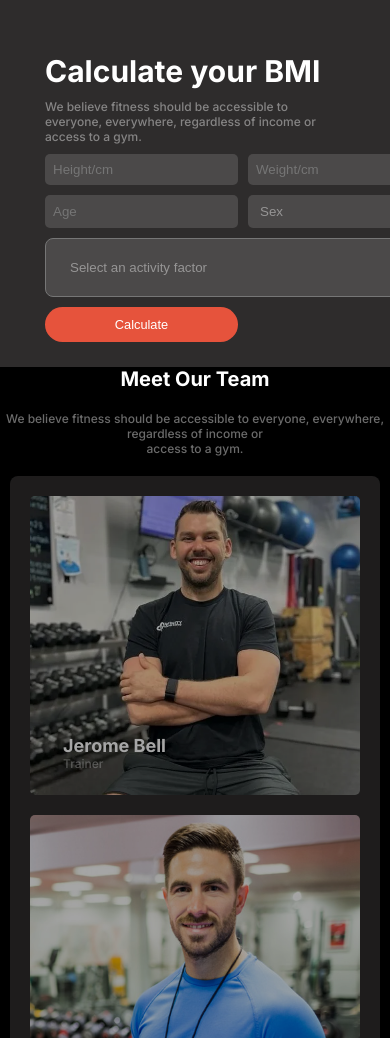
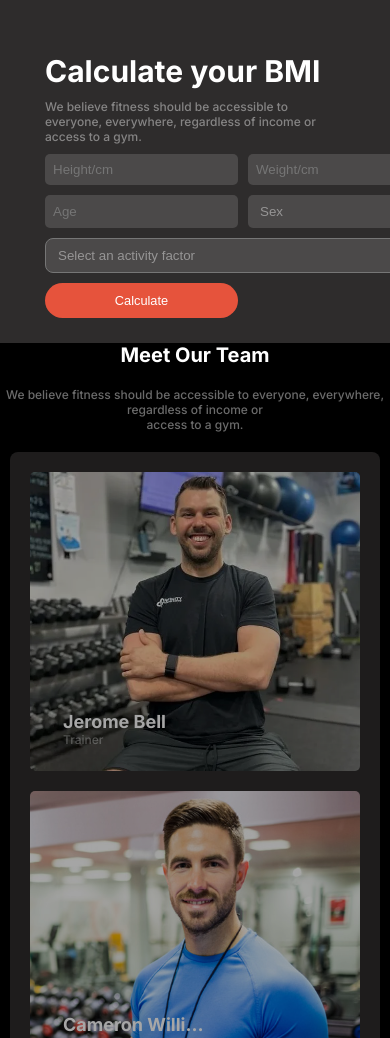
Before and after one commit to AsifaJahanSafa/Vitality, a plain HTML site: page index.html in a window 390 px wide. Shown: the part 3233-4271 px from the top of the page. Drawn offline with Linux system fonts and the light colour scheme; a web font is replaced by a local one.

Commit message:
added padding in id

```diff
--- a/index.html
+++ b/index.html
@@ -189,10 +189,10 @@
                         <option value="Gender">Custom</option>
                        </select>
                        <select name="" id="activity-factor" class="activity-factor">
-                        <option value="activity factor">Select an activity factor</option>
-                        <option value="activity factor">Walking</option>
-                        <option value="activity factor">Running</option>
-                        <option value="activity factor">Swimming</option>
+                        <option id="activity-factor" value="activity ">Select an activity factor</option>
+                        <option id="activity-factor" value="activity ">Walking</option>
+                        <option id="activity-factor" value="activity">Running</option>
+                        <option id="activity-factor" value="activity ">Swimming</option>
                        </select>
                        <button class="primary-btn">Calculate</button>
                     </form>
--- a/styles/responsive.css
+++ b/styles/responsive.css
@@ -246,7 +246,7 @@ form input,.Gender{
 }
 #activity-factor{
 
-    padding:20px ;
+    padding:8px ;
 }
 form{
 
```
